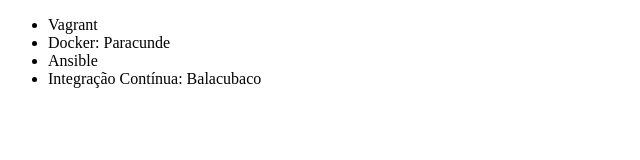
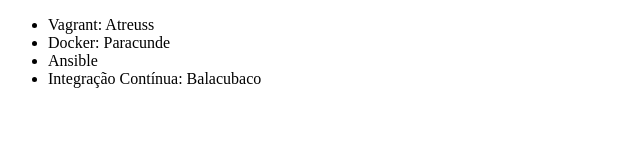
Before and after one commit to leozinn19/alura-curso, a plain HTML site: page index.html in a window 1280 px wide. Shown: the full height of the page, 0-640 px from the left. Drawn offline with Linux system fonts and the light colour scheme.

Commit message:
Corrigindo curso de vagrant

```diff
--- a/index.html
+++ b/index.html
@@ -6,7 +6,7 @@
 </head>
 <body>
     <ul>
-        <li>Vagrant</li>
+        <li>Vagrant: Atreuss</li>
         <li>Docker: Paracunde</li>
         <li>Ansible</li>
         <li>Integração Contínua: Balacubaco</li>
```
